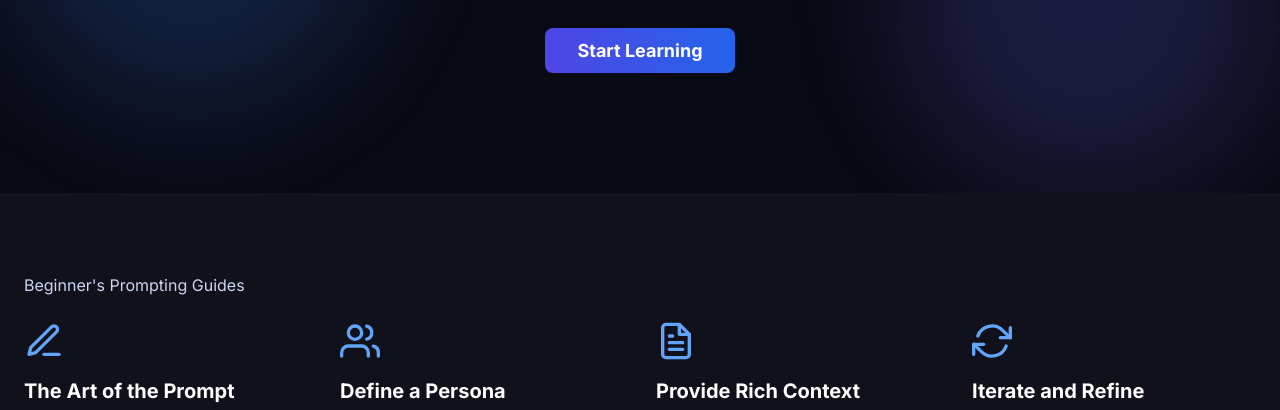
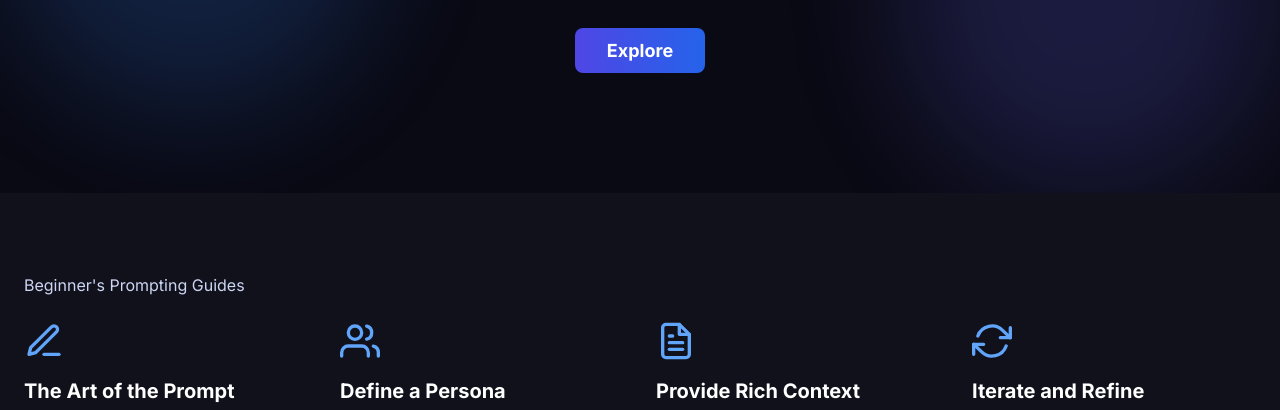
Before and after one commit to Sanyam-Asthana/ABC-AI, a plain HTML site: page index.html in a window 1280 px wide. Shown: the part 344-754 px from the top of the page. Drawn offline with nearby package versions, Linux system fonts and the light colour scheme.

Commit message:
Update index.html

```diff
--- a/index.html
+++ b/index.html
@@ -3,7 +3,9 @@
 <head>
     <meta charset="UTF-8">
     <meta name="viewport" content="width=device-width, initial-scale=1.0">
-    <title>ABC-AI - Your AI Helping Hub</title>
+    <meta name="description" content="Your one-stop for everything AI.">
+    <meta name="author" content="Sanyam Asthana">
+    <title>ABC-AI</title>
 
     <!-- Tailwind CSS CDN -->
     <script src="https://cdn.tailwindcss.com"></script>
@@ -106,7 +108,7 @@
                 </p>
                 <div class="mt-10">
                     <a href="#guides" class="royal-blue-gradient text-white font-bold py-3 px-8 rounded-lg text-lg transition-transform transform hover:scale-105 hover:shadow-lg hover:shadow-blue-500/50">
-                        Start Learning
+                        Explore
                     </a>
                 </div>
             </div>
```
